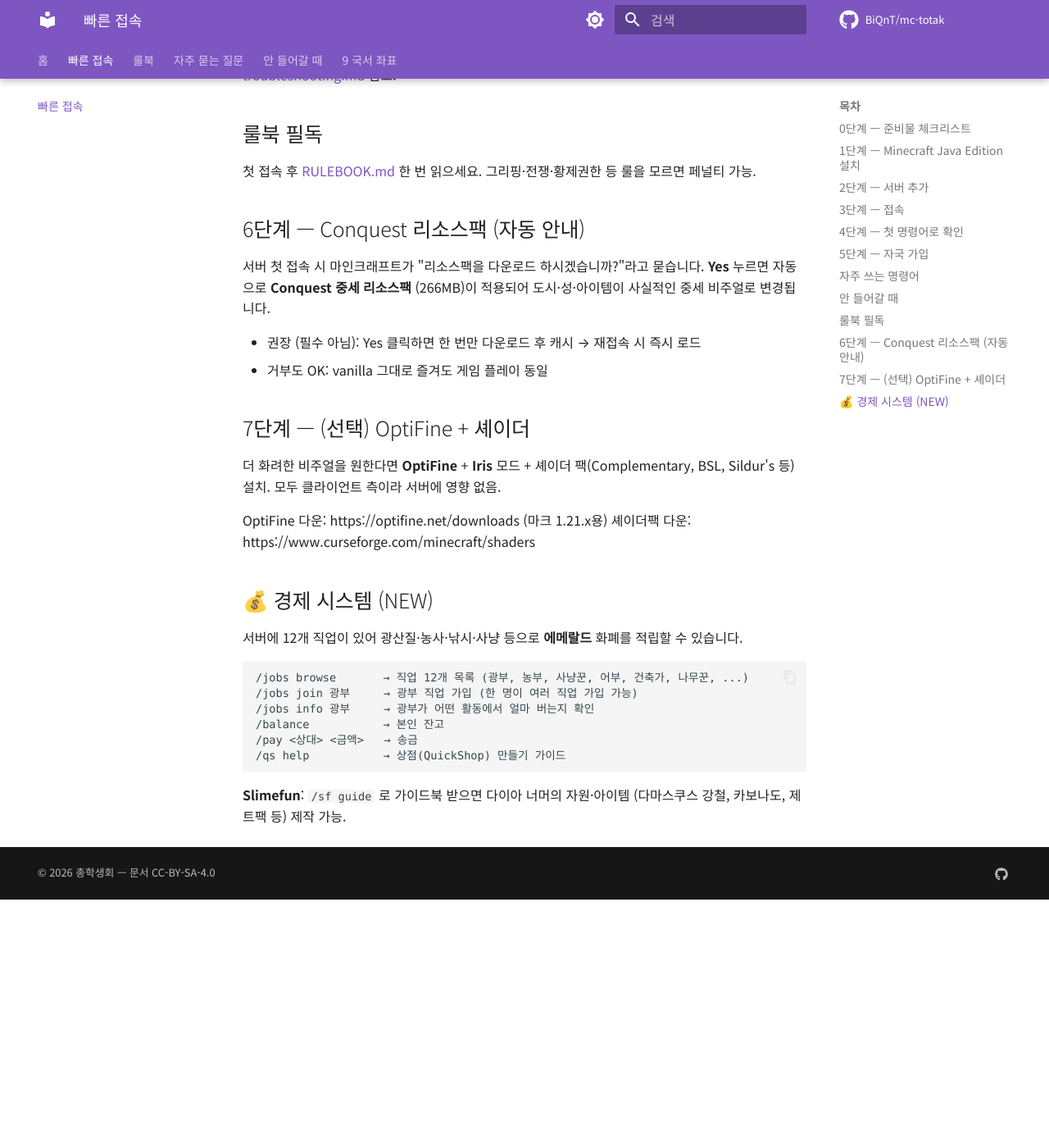
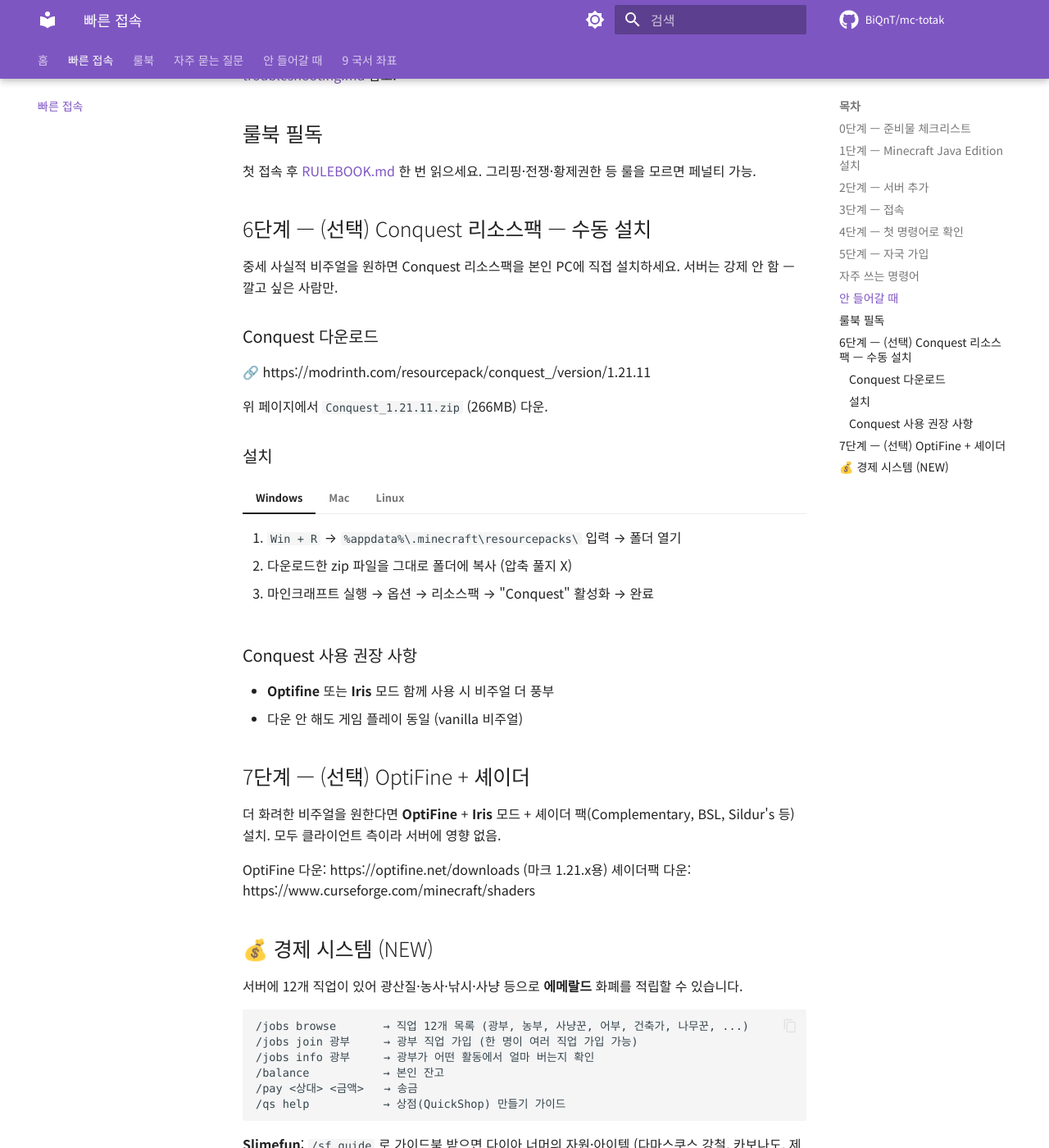
Before and after one commit to BiQnT/mc-totak, an MkDocs documentation site: the page built from docs/JOIN-GUIDE.md, in a window 1280 px wide and 1400 px high, scrolled down 2326 px. Shown: the whole window at 82% size. Built offline with MkDocs 1.6.1 and Material for MkDocs 9.7.7, drawn with Linux system fonts in a browser that asks for light colours; some web fonts are replaced; comment, search, counter and statistics services are not loaded; before the commit the page ends 3423 px from its top, so only the background shows below that.

Commit message:
fix: 리소스팩 강제 자동 prompt 제거 + Mac/Windows/Linux 수동 설치 가이드
서버 측 resource-pack 자동 prompt가 큰 파일(266MB) 다운 실패로
일부 클라(특히 Mac) 접속 차단. 수동 설치 가이드로 전환.

```diff
--- a/docs/JOIN-GUIDE.md
+++ b/docs/JOIN-GUIDE.md
@@ -77,12 +77,35 @@
 ## 룰북 필독
 첫 접속 후 [RULEBOOK.md](RULEBOOK.md) 한 번 읽으세요. 그리핑·전쟁·황제권한 등 룰을 모르면 페널티 가능.
 
-## 6단계 — Conquest 리소스팩 (자동 안내)
+## 6단계 — (선택) Conquest 리소스팩 — 수동 설치
 
-서버 첫 접속 시 마인크래프트가 "리소스팩을 다운로드 하시겠습니까?"라고 묻습니다. **Yes** 누르면 자동으로 **Conquest 중세 리소스팩** (266MB)이 적용되어 도시·성·아이템이 사실적인 중세 비주얼로 변경됩니다.
+중세 사실적 비주얼을 원하면 Conquest 리소스팩을 본인 PC에 직접 설치하세요. 서버는 강제 안 함 — 깔고 싶은 사람만.
 
-- 권장 (필수 아님): Yes 클릭하면 한 번만 다운로드 후 캐시 → 재접속 시 즉시 로드
-- 거부도 OK: vanilla 그대로 즐겨도 게임 플레이 동일
+### Conquest 다운로드
+🔗 https://modrinth.com/resourcepack/conquest_/version/1.21.11
+
+위 페이지에서 `Conquest_1.21.11.zip` (266MB) 다운.
+
+### 설치
+
+=== "Windows"
+    1. `Win + R` → `%appdata%\.minecraft\resourcepacks\` 입력 → 폴더 열기
+    2. 다운로드한 zip 파일을 그대로 폴더에 복사 (압축 풀지 X)
+    3. 마인크래프트 실행 → 옵션 → 리소스팩 → "Conquest" 활성화 → 완료
+
+=== "Mac"
+    1. Finder → `Cmd + Shift + G` → `~/Library/Application Support/minecraft/resourcepacks/` 입력
+    2. 다운로드한 zip 파일을 그대로 폴더에 복사 (압축 풀지 X)
+    3. 마인크래프트 실행 → 옵션 → 리소스팩 → "Conquest" 활성화 → 완료
+
+=== "Linux"
+    1. `~/.minecraft/resourcepacks/` 열기
+    2. 다운로드한 zip 그대로 복사
+    3. 마인크래프트 옵션 → 리소스팩 → 활성화
+
+### Conquest 사용 권장 사항
+- **Optifine** 또는 **Iris** 모드 함께 사용 시 비주얼 더 풍부
+- 다운 안 해도 게임 플레이 동일 (vanilla 비주얼)
 
 ## 7단계 — (선택) OptiFine + 셰이더
 
```
